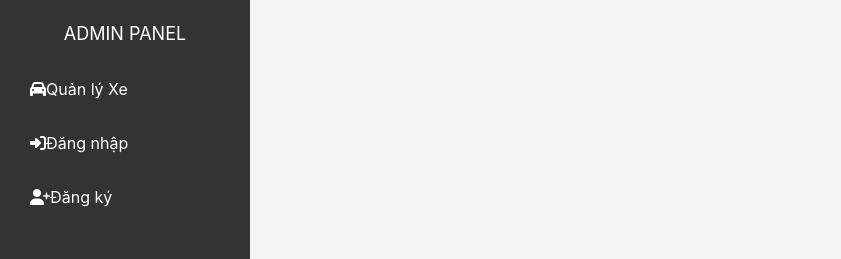
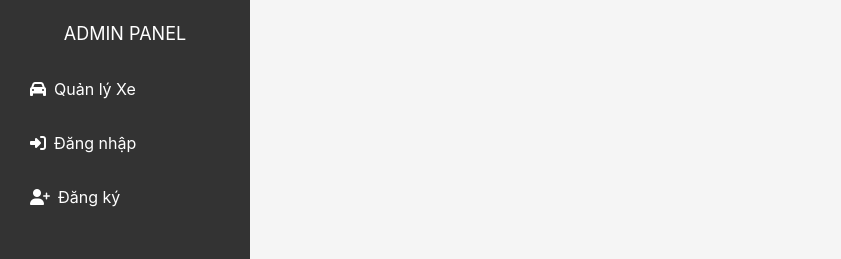
Before and after one commit to Duyb2014733/TTTT_Projects, a Vue app in the folder booking_frontend/: page / in a window 1280 px wide. Shown: the top 259 px of the page, without its empty margins (0-841 px from the left). Built offline with nearby package versions, Linux system fonts and the light colour scheme.

Commit message:
update vehicle

```diff
--- a/booking_frontend/src/components/AppHeader.vue
+++ b/booking_frontend/src/components/AppHeader.vue
@@ -6,7 +6,7 @@
                 <li v-for="item in menuItems" :key="item.key" :class="{ active: isActive(item.to) }">
                     <router-link :to="item.to" class="layout-menu-link">
                         <i :class="item.icon"></i>
-                        <span> {{ item.label }}</span>
+                        <span class="ms-2"> {{ item.label }}</span>
                     </router-link>
                 </li>
             </ul>
@@ -23,17 +23,10 @@
 </template>
 
 <script>
-import { ref } from 'vue';
-import { useRoute, useRouter } from 'vue-router';
-
 export default {
-    setup() {
-        const route = useRoute();
-        const router = useRouter();
-
-        const selectedKeys = ref(['1']);
-
-        const menuItems = ref([
+    data() {
+        return {
+            menuItems: [
                 {
                     label: 'Quản lý Xe',
                     icon: 'fa-solid fa-car',
@@ -52,13 +45,13 @@ export default {
                     to: '/register',
                     key: '3'
                 }
-        ]);
-
-        const isActive = (path) => {
-            return route.path === path;
+            ]
         };
-
-        return { selectedKeys, menuItems, isActive };
+    },
+    methods: {
+        isActive(path) {
+            return this.$route.path === path;
+        }
     }
 };
 </script>
@@ -125,4 +118,8 @@ export default {
 .layout-menu .active .layout-menu-link {
     background-color: #555;
 }
+
+.ms-2 {
+    margin-left: 0.5rem;
+}
 </style>
--- a/booking_frontend/src/views/Vehicle.vue
+++ b/booking_frontend/src/views/Vehicle.vue
@@ -3,15 +3,17 @@
         <div class="header">
             <h1>Quản lý xe</h1>
             <a-button type="primary" @click="showAddModal">
-                <i class="fa-solid fa-plus"></i>Thêm Xe
+                <i class="fa-solid fa-plus"></i>
+                <span class="ms-2">Thêm Xe</span>
             </a-button>
         </div>
 
         <a-table :columns="columns" :data-source="vehicles" rowKey="key">
             <template #bodyCell="{ column, record }">
                 <template v-if="column.key === 'action'">
-                    <a-button @click="showEditModal(record)">Edit</a-button>
-                    <a-button @click="deleteRecord(record._id)" style="margin-left: 10px;">Delete</a-button>
+                    <a-button danger @click="showEditModal(record)">Edit</a-button>
+                    <a-button type="primary" danger @click="deleteRecord(record._id)"
+                        style="margin-left: 10px;">Delete</a-button>
                 </template>
                 <template v-else>
                     {{ record[column.dataIndex] }}
@@ -138,7 +140,7 @@ export default {
         },
         showNotification(type, message) {
             notification[type]({
-                message: 'Notification',
+                message: 'Thông báo',
                 description: message,
             });
         },
@@ -161,4 +163,8 @@ h1 {
     font-size: 24px;
     font-weight: bold;
 }
+
+.ms-2 {
+    margin-left: 0.5rem;
+}
 </style>
```
Lines whose indentation alone changed are shown as unchanged.
